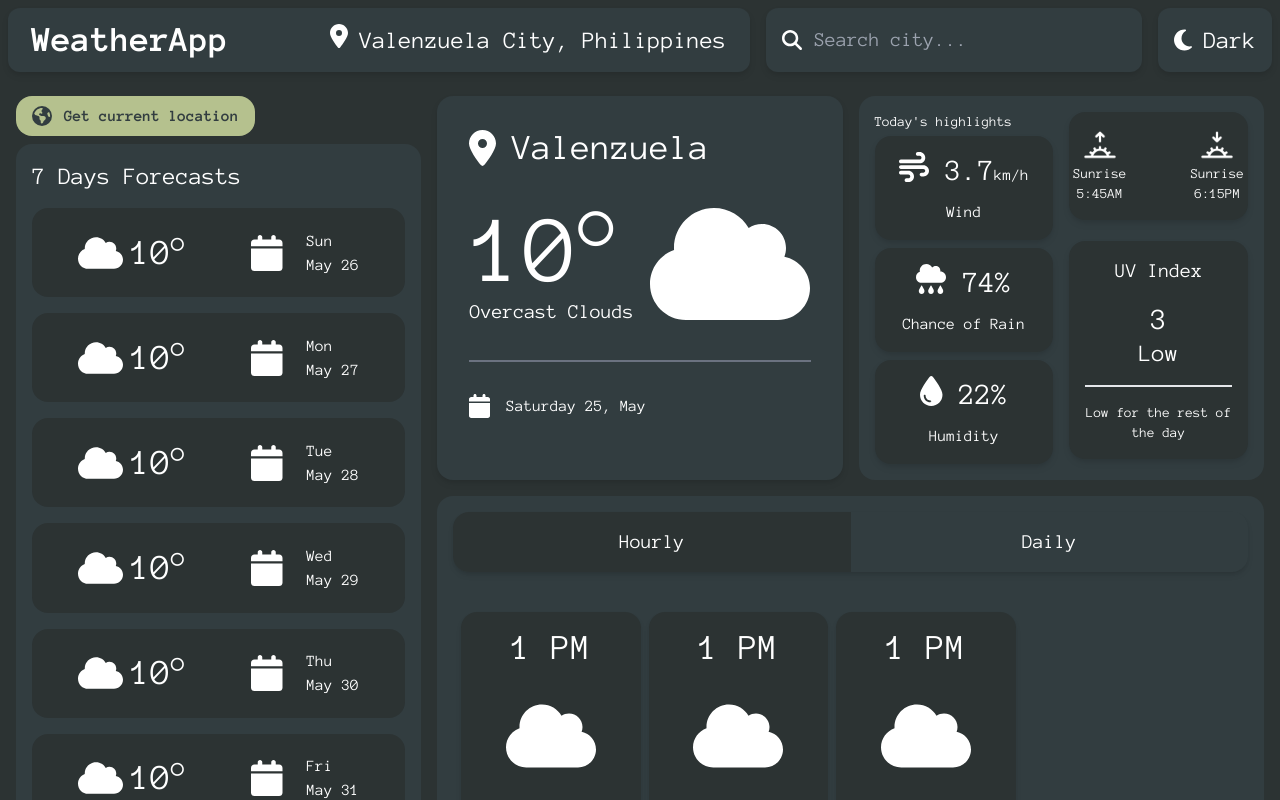
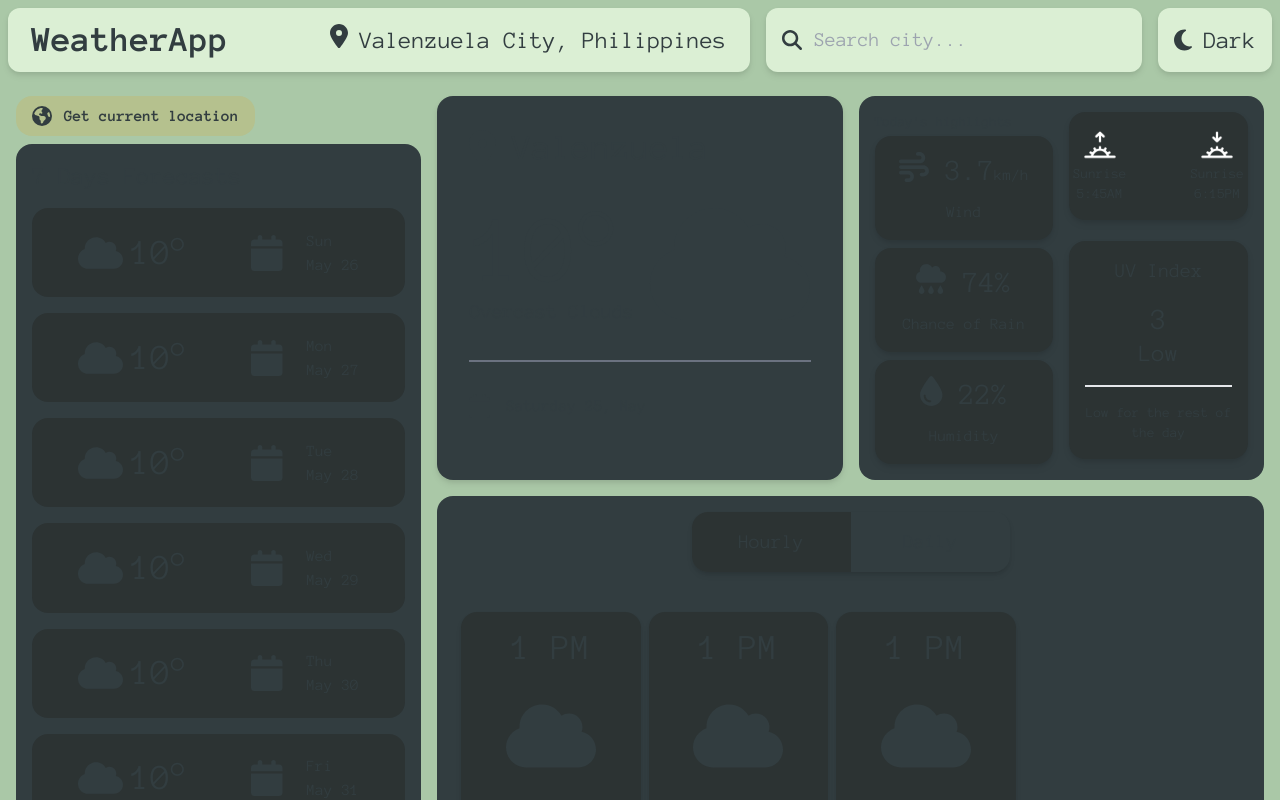
Before and after one commit to jeru7/react-weatherApp, a React (Vite) app: page / in a window 1280 px wide. Shown: the top 800 px of the page. Built offline with nearby package versions, Linux system fonts and the light colour scheme.

Commit message:
add: nav light mode

```diff
--- a/src/App.css
+++ b/src/App.css
@@ -14,9 +14,9 @@
   --secondary-dark: #2c3333;
   --highlight-1-dark: #b5c18e;
   /* light mode */
-  --main-light: #fefded;
-  --secondary-light: #f6f5f2;
-  --highlight-1-light: #aac8a7;
+  --main-light: #aac8a7;
+  --secondary-light: #dbefd4;
+  --highlight-1-light: #95ff6c;
   /* font colors */
   --white-text: #ffffff;
   --gray-text: #a9a9a9;
@@ -49,6 +49,14 @@
   background-color: var(--highlight-1-dark);
 }
 
+.light-bg {
+  background-color: var(--main-light);
+}
+
+.second-light-bg {
+  background-color: var(--secondary-light);
+}
+
 body {
   font-family: var(--main-ff);
 }
@@ -64,9 +72,7 @@ body {
     background-color: var(--secondary-dark);
   }
 
-  .nav--main--wrapper,
-  .search--desktop,
-  .themeBtn--desktop {
-    background-color: var(--main-dark);
+  #nav.light-bg {
+    background-color: var(--main-light);
   }
 }
--- a/src/App.jsx
+++ b/src/App.jsx
@@ -2,13 +2,25 @@ import Nav from './components/Nav.jsx'
 import Main from './components/Main.jsx'
 import Footer from './components/Footer.jsx'
 import './App.css'
+import { useState } from 'react'
 
 function App() {
+  const [isDarkMode, setIsDarkMode] = useState(false)
+
+  const themeHandler = () => {
+    setIsDarkMode((prev) => !prev)
+  }
+
   return (
     <>
-      <div className='app--wrapper pb-4 second-bg white-text'>
-        <Nav />
-        <Main />
+      <div
+        className={
+          'app--wrapper pb-4 second-bg ' +
+          (isDarkMode ? 'main-bg white-text' : 'light-bg dark-text')
+        }
+      >
+        <Nav isDarkMode={isDarkMode} themeHandler={themeHandler} />
+        <Main isDarkMode={isDarkMode} />
         <Footer />
       </div>
     </>
--- a/src/components/Main.jsx
+++ b/src/components/Main.jsx
@@ -124,7 +124,7 @@ function Main() {
         </div>
 
         <div className='p-4 rounded-2xl flex flex-col items-center gap-8 main-bg lg:h-fit lg:col-start-2 lg:col-end-4 lg:row-start-2'>
-          <div className='flex text-center shadow-md rounded-2xl w-full justify-center'>
+          <div className='flex text-center shadow-md rounded-2xl w-full justify-center lg:w-2/5'>
             <div className='p-4 rounded-l-2xl w-full second-bg'>
               <p className='text-xl'>Hourly</p>
             </div>
--- a/src/components/Nav.jsx
+++ b/src/components/Nav.jsx
@@ -6,46 +6,77 @@ import {
 } from '@fortawesome/free-solid-svg-icons'
 import Button from './Button'
 
-function Nav() {
+function Nav({ isDarkMode, themeHandler }) {
   return (
     <nav
-      className='h-20 flex flex-row items-center p-4 lg:p-2 justify-between gap-4 main-bg'
+      className={
+        'h-fit flex flex-row items-center p-4 lg:p-2 justify-between gap-4 ' +
+        (isDarkMode ? 'main-bg' : 'light-bg dark-text second-light-bg')
+      }
       id='nav'
     >
-      <div className='nav--main--wrapper flex-1 flex items-center lg:justify-between lg:rounded-xl lg:p-3 lg:px-6 lg:drop-shadow-md'>
-        <h1 className='text-3xl sm:text-4xl justify-self-start font-extrabold'>
+      <div
+        className={
+          'flex-1 flex items-center lg:justify-between lg:rounded-xl lg:p-3 lg:px-6 lg:drop-shadow-md ' +
+          (isDarkMode ? 'main-bg' : 'second-light-bg')
+        }
+      >
+        <h1 className='text-3xl sm:text-4xl justify-self-start font-extrabold bg-inherit'>
           WeatherApp
         </h1>
         <div className='currLoc-wrapper hidden lg:flex lg:gap-3'>
           <FontAwesomeIcon
             icon={faLocationDot}
-            className='filter-white text-xl xl:text-2xl'
+            className={
+              'text-xl xl:text-2xl ' + (isDarkMode ? 'filter-white' : '')
+            }
           />
-          <p className='white-text text-xl xl:text-2xl'>
-            Valenzuela City, Philippines
-          </p>
+          <p className='text-xl xl:text-2xl'>Valenzuela City, Philippines</p>
         </div>
       </div>
 
-      <div className='nav--buttons h-full flex-1 lg:flex-none flex gap-4 lg:flex-2 xl:w-2/5 lg:drop-shadow-md'>
-        <Button className='searchBtn h-full rounded-lg flex-1 drop-shadow-md text-2xl lg:hidden second-bg'>
+      <div className='h-full flex-1 lg:flex-none flex gap-4 lg:flex-2 xl:w-2/5 lg:drop-shadow-md'>
+        <Button
+          className={
+            'h-full rounded-lg flex-1 drop-shadow-md text-2xl lg:hidden ' +
+            (isDarkMode ? 'second-bg' : 'second-light-bg')
+          }
+        >
           <FontAwesomeIcon icon={faSearch} />
         </Button>
-        <Button className='themeBtn h-full rounded-lg flex-1 drop-shadow-md text-2xl lg:hidden second-bg'>
+        <Button
+          className={
+            'h-full rounded-lg flex-1 drop-shadow-md text-2xl lg:hidden ' +
+            (isDarkMode ? 'second-bg' : 'second-light-bg')
+          }
+        >
           <FontAwesomeIcon icon={faMoon} />
         </Button>
 
-        <div className='search--desktop hidden lg:flex flex-1 items-center gap-3 rounded-xl p-4'>
-          <FontAwesomeIcon icon={faSearch} className='white-text text-xl' />
+        {/* triggered when the screen width hits lg(1024px) */}
+        <div
+          className={
+            'hidden lg:flex flex-1 items-center gap-3 rounded-xl p-4 ' +
+            (isDarkMode ? 'main-bg' : 'second-light-bg')
+          }
+        >
+          <FontAwesomeIcon icon={faSearch} className='text-xl' />
           <input
             type='text'
-            className='main-bg text-xl'
+            className={
+              'text-xl ' + (isDarkMode ? 'main-bg' : 'second-light-bg')
+            }
             placeholder='Search city...'
           ></input>
         </div>
 
-        <div className='themeBtn--desktop hidden lg:flex white-text text-2xl gap-3 items-center rounded-xl p-4'>
-          <FontAwesomeIcon icon={faMoon} className='' />
+        <div
+          className={
+            'hidden lg:flex text-2xl gap-3 items-center rounded-xl p-4 ' +
+            (isDarkMode ? 'white-text main-bg' : 'second-light-bg dark-text')
+          }
+        >
+          <FontAwesomeIcon icon={faMoon} />
           <p>Dark</p>
         </div>
       </div>
```
